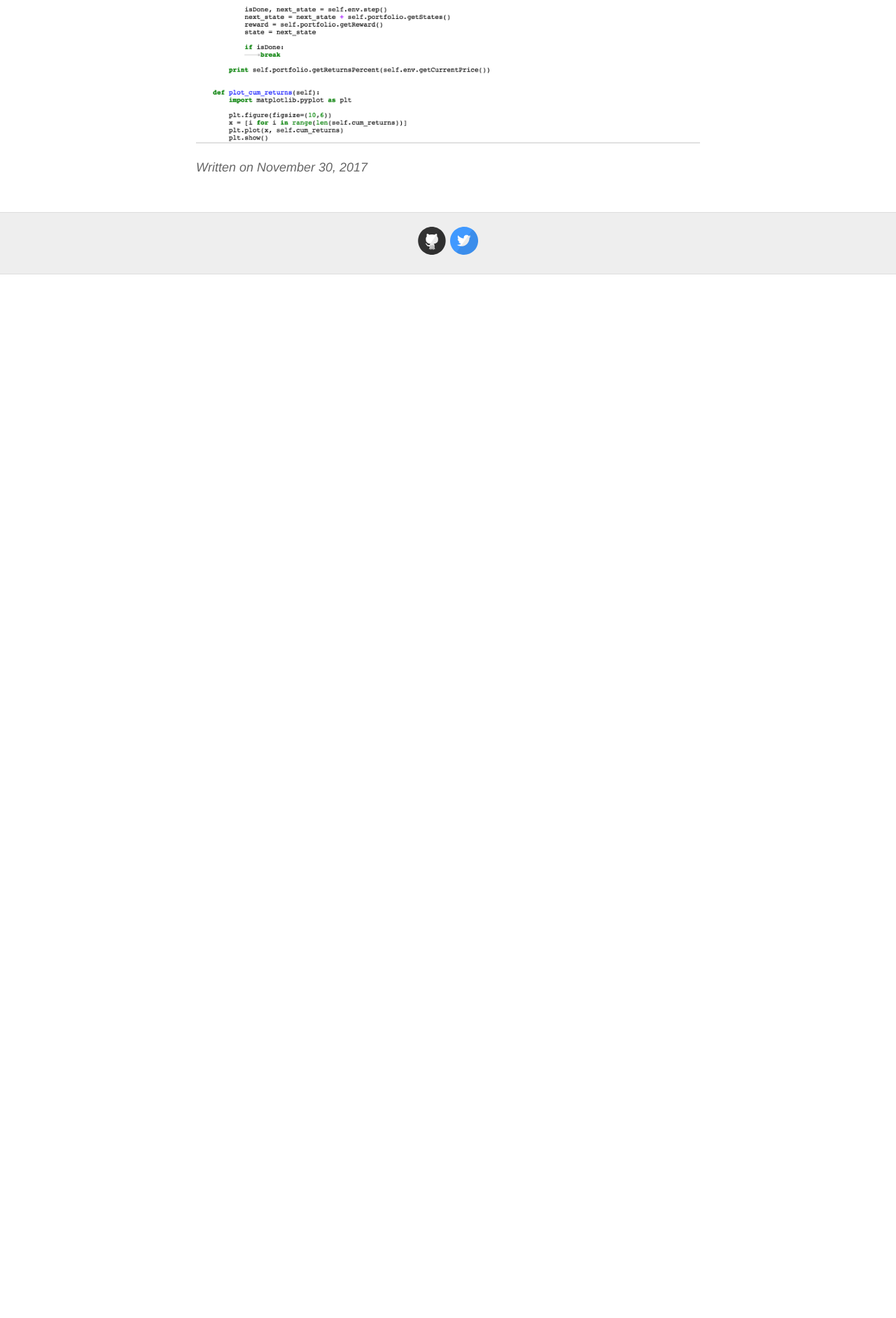
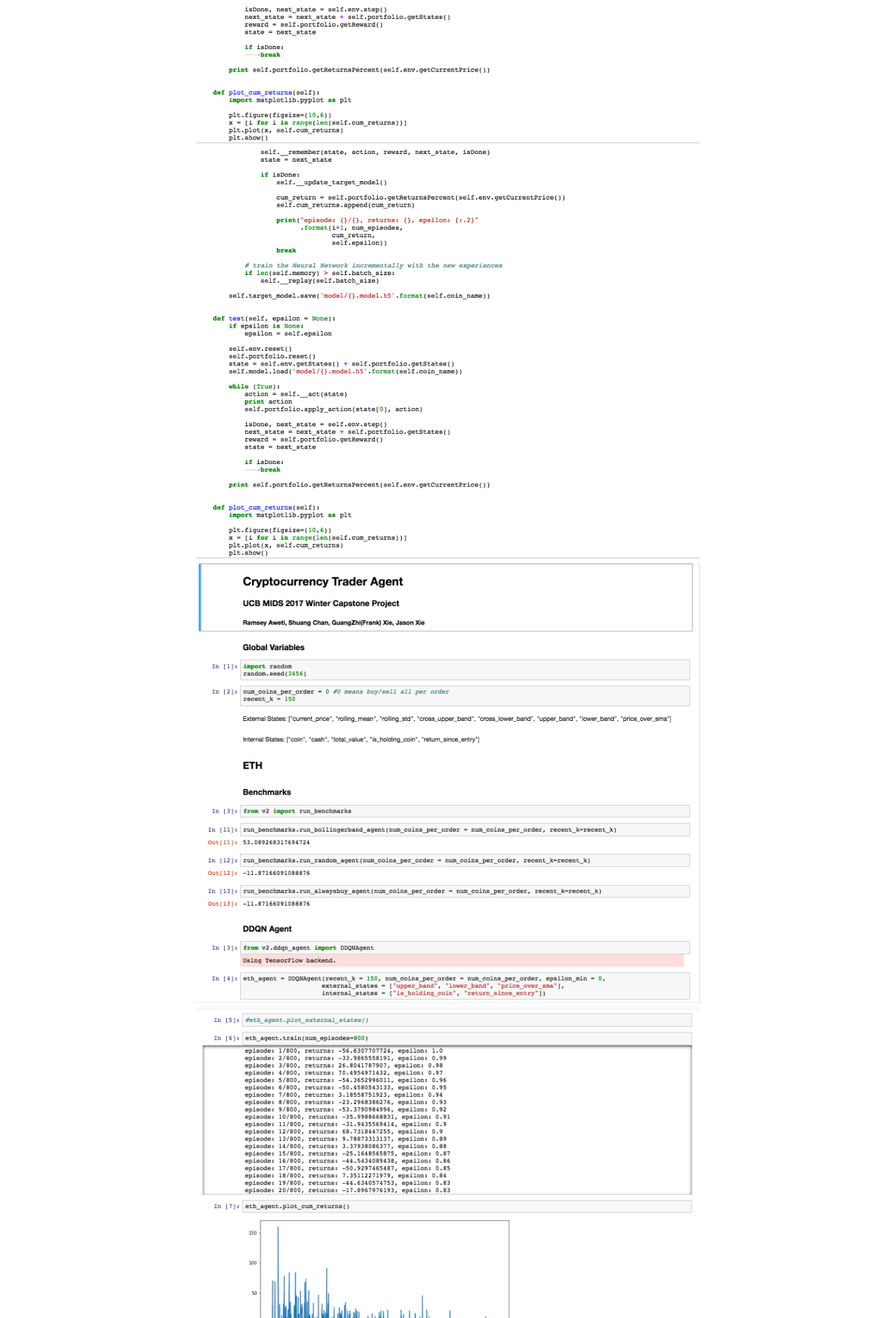
Before and after one commit to GradientTrader/gradienttrader.github.io, a Jekyll site: the page built from _posts/2017-11-30-Agent.md, in a window 1280 px wide. Shown: the part 2619-4502 px from the top of the page at 70% size. Built offline with Jekyll 4.4.1, drawn with Linux system fonts in a browser that asks for light colours; our own code applies the rules of GitHub Pages for plain Markdown files; before the commit the page ends 3011 px from its top, so only the background shows below that.

Commit message:
Update 2017-11-30-Agent.md

```diff
--- a/_posts/2017-11-30-Agent.md
+++ b/_posts/2017-11-30-Agent.md
@@ -3,3 +3,9 @@
 ![ddqn3.png](https://github.com/GradientTrader/gradienttrader.github.io/blob/master/images/ddqn3.png?raw=true)
 ![ddqn4.png](https://github.com/GradientTrader/gradienttrader.github.io/blob/master/images/ddqn4.png?raw=true)
 ![ddqn5.png](https://github.com/GradientTrader/gradienttrader.github.io/blob/master/images/ddqn5.png?raw=true)
+![ddqn5.png](https://github.com/GradientTrader/gradienttrader.github.io/blob/master/images/ddqn5.png?raw=true)
+![crypto1.png](https://github.com/GradientTrader/gradienttrader.github.io/blob/master/images/crypto1.png?raw=true)
+![crypto2.png](https://github.com/GradientTrader/gradienttrader.github.io/blob/master/images/crypto2.png?raw=true)
+![crypto3.png](https://github.com/GradientTrader/gradienttrader.github.io/blob/master/images/crypto3.png?raw=true)
+![crypto4.png](https://github.com/GradientTrader/gradienttrader.github.io/blob/master/images/crypto4.png?raw=true)
+![crypto5.png](https://github.com/GradientTrader/gradienttrader.github.io/blob/master/images/crypto5.png?raw=true)
```
